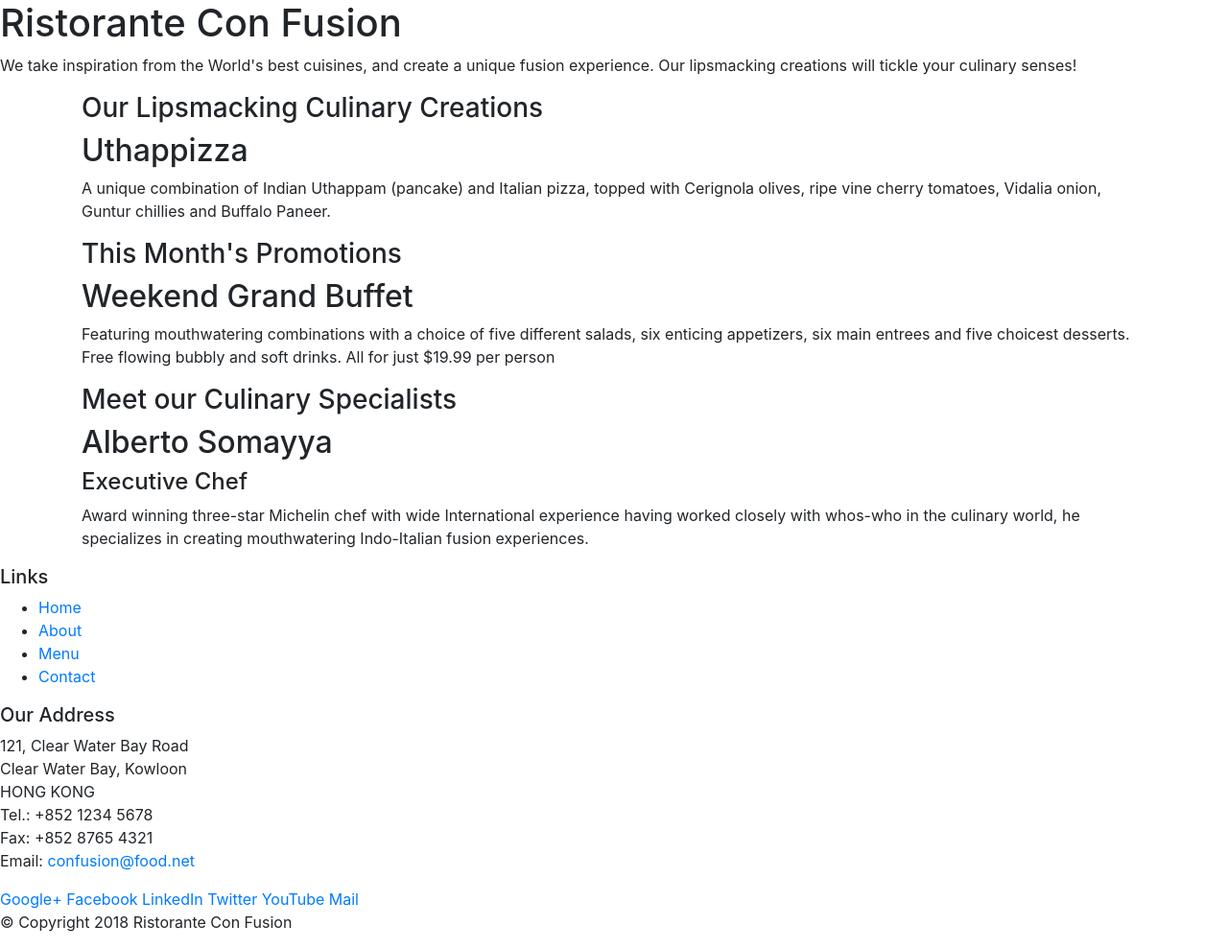
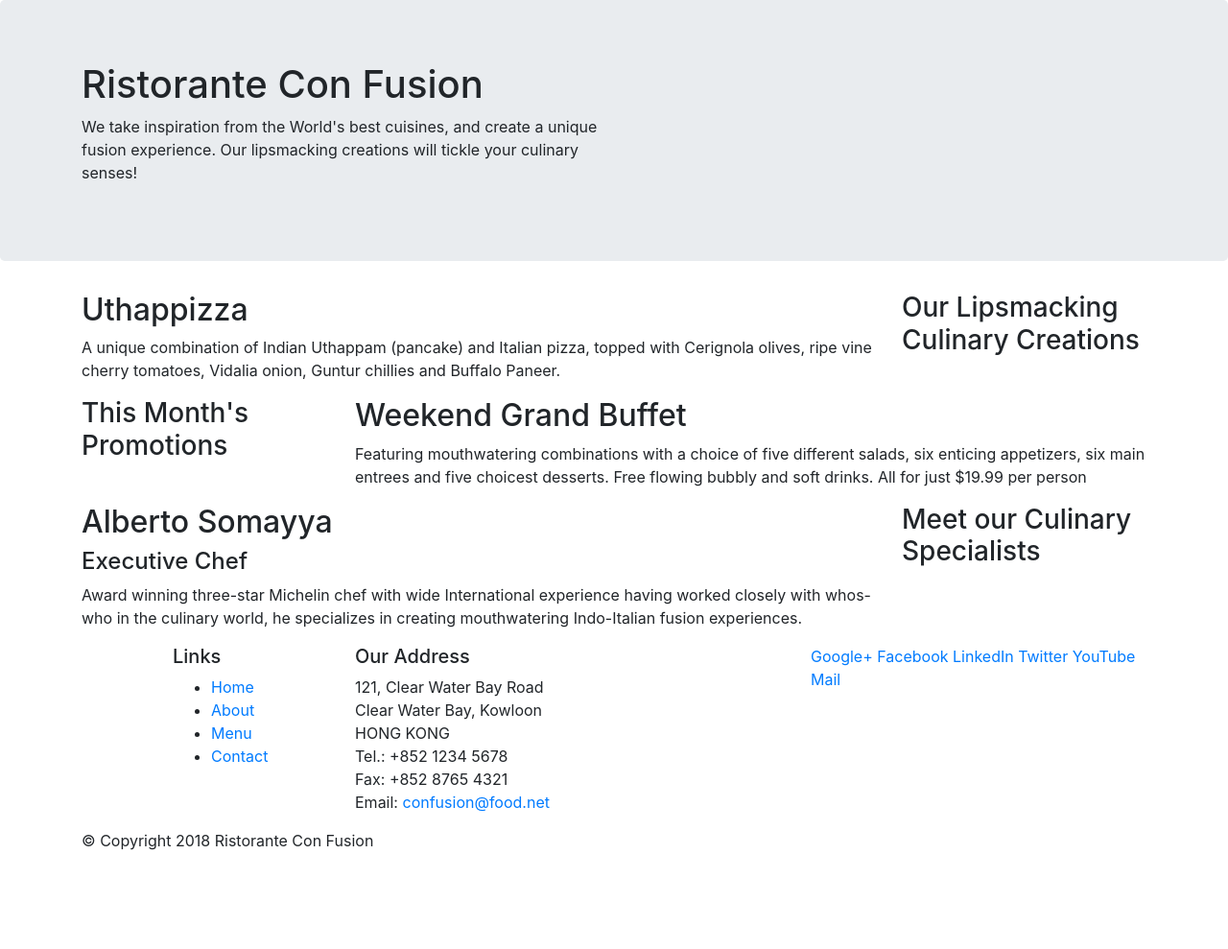
Before and after one commit to yzygoing/unraveled, a website: page index.html in a window 1280 px wide. Shown: the whole page at 96% size. After the commit the page ends 904 px from the top, so only its background shows below. Drawn offline with nearby package versions, Linux system fonts and the light colour scheme.

Commit message:
Bootstrap Grid Part One

```diff
--- a/index.html
+++ b/index.html
@@ -9,52 +9,51 @@
 
     <!-- Bootstrap CSS -->
     <link rel="stylesheet" href="node_modules/bootstrap/dist/css/bootstrap.min.css">
-
     <title>Ristorante Con Fusion</title>
 </head>
 
 <body>
 
-    <header>
-        <div>
-            <div>
-                <div>
+    <header class="jumbotron">
+        <div class="container">
+            <div class="row">
+                <div class="col-12 col-sm-6">
                     <h1>Ristorante Con Fusion</h1>
                     <p>We take inspiration from the World's best cuisines, and create a unique fusion experience. Our lipsmacking creations will tickle your culinary senses!</p>
                 </div>
-                <div>
+                <div class="col-12 col0sm">
                 </div>
             </div>
         </div>
     </header>
 
     <div class="container">
-        <div>
-            <div>
+        <div class="row">
+            <div class="col-12 col-sm-4 order-sm-last col-md-3">
                 <h3>Our Lipsmacking Culinary Creations</h3>
             </div>
-            <div>
+            <div class="col col-sm order-sm-first col-md">
                 <h2>Uthappizza</h2>
                 <p>A unique combination of Indian Uthappam (pancake) and Italian pizza, topped with Cerignola olives, ripe vine cherry tomatoes, Vidalia onion, Guntur chillies and Buffalo Paneer.</p>
             </div>
         </div>
 
 
-        <div>
-            <div>
+        <div class="row">
+            <div class="col-12 col-sm-4 col-md-3">
                 <h3>This Month's Promotions</h3>
             </div>
-            <div>
+            <div class="col col-sm col-md">
                 <h2>Weekend Grand Buffet</h2>
                 <p>Featuring mouthwatering combinations with a choice of five different salads, six enticing appetizers, six main entrees and five choicest desserts. Free flowing bubbly and soft drinks. All for just $19.99 per person </p>
             </div>
         </div>
 
-        <div>
-            <div>
+        <div class="row">
+            <div class="col-12 col-sm-4 order-sm-last col-md-3">
                 <h3>Meet our Culinary Specialists</h3>
             </div>
-            <div>
+            <div class="col col-sm order-sm-first col-md">
                 <h2>Alberto Somayya</h2>
                 <h4>Executive Chef</h4>
                 <p>Award winning three-star Michelin chef with wide International experience having worked closely with whos-who in the culinary world, he specializes in creating mouthwatering Indo-Italian fusion experiences. </p>
@@ -63,9 +62,9 @@
     </div>
 
     <footer>
-        <div>
-            <div>
-                <div>
+        <div class="container">
+            <div class="row">
+                <div class="col-4 offset-1 col-sm-2">
                     <h5>Links</h5>
                     <ul>
                         <li><a href="#">Home</a></li>
@@ -74,7 +73,7 @@
                         <li><a href="#">Contact</a></li>
                     </ul>
                 </div>
-                <div>
+                <div class="col-7 col-sm-5">
                     <h5>Our Address</h5>
                     <address>
 		              121, Clear Water Bay Road<br>
@@ -85,7 +84,7 @@
 		              Email: <a href="mailto:confusion@food.net">confusion@food.net</a>
 		           </address>
                 </div>
-                <div>
+                <div class="col-12 col-sm-4">
                     <div>
                         <a href="http://google.com/+">Google+</a>
                         <a href="http://www.facebook.com/profile.php?id=">Facebook</a>
@@ -96,14 +95,13 @@
                     </div>
                 </div>
            </div>
-           <div>
-                <div>
+           <div class="row">
+                <div class="col-auto">
                     <p>© Copyright 2018 Ristorante Con Fusion</p>
                 </div>
            </div>
         </div>
     </footer>
-
     <!-- jQuery first, then Popper.js, then Bootstrap JS. -->
     <script src="node_modules/jquery/dist/jquery.slim.min.js"></script>
     <script src="node_modules/popper.js/dist/umd/popper.min.js"></script>
```
Lines whose indentation alone changed are shown as unchanged.
